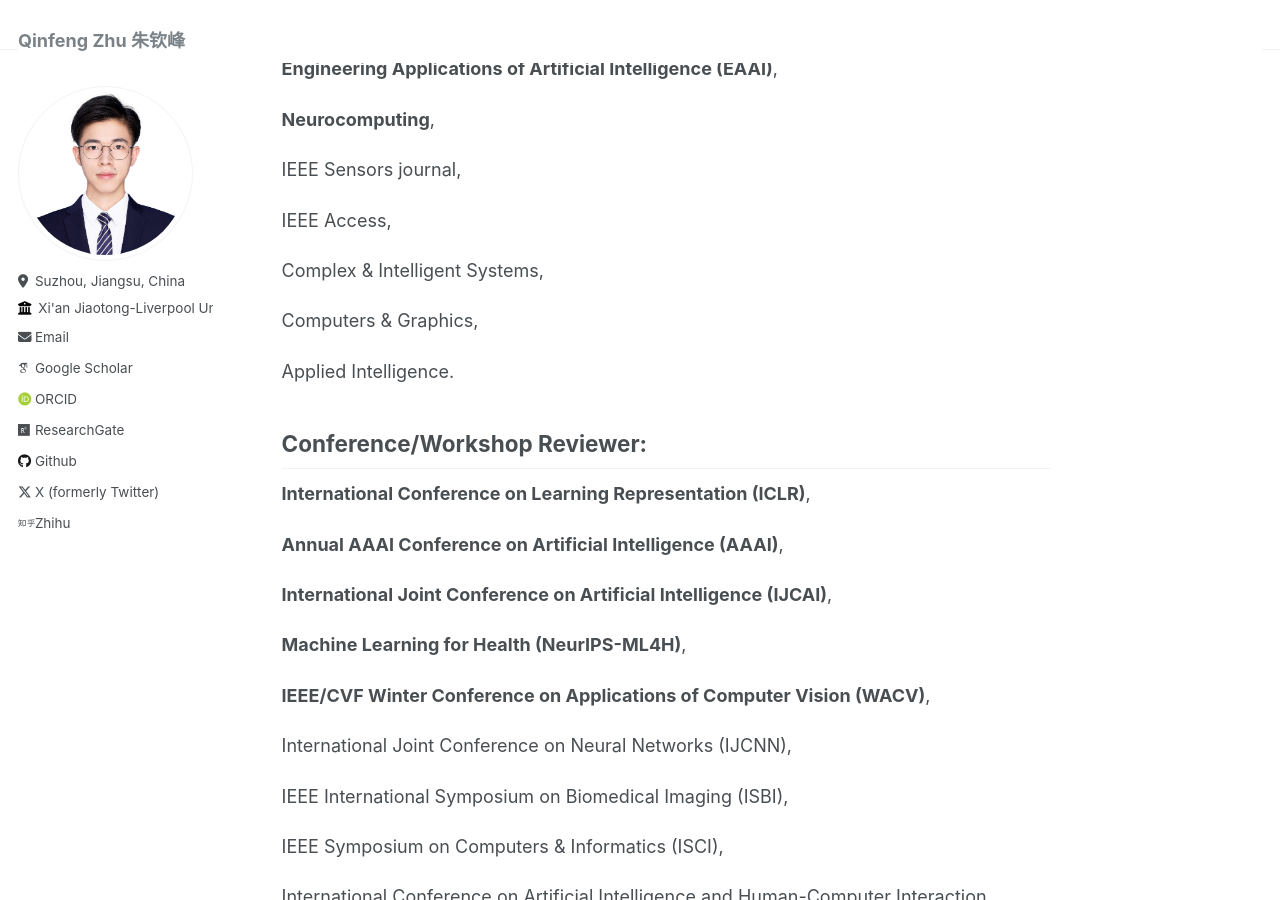
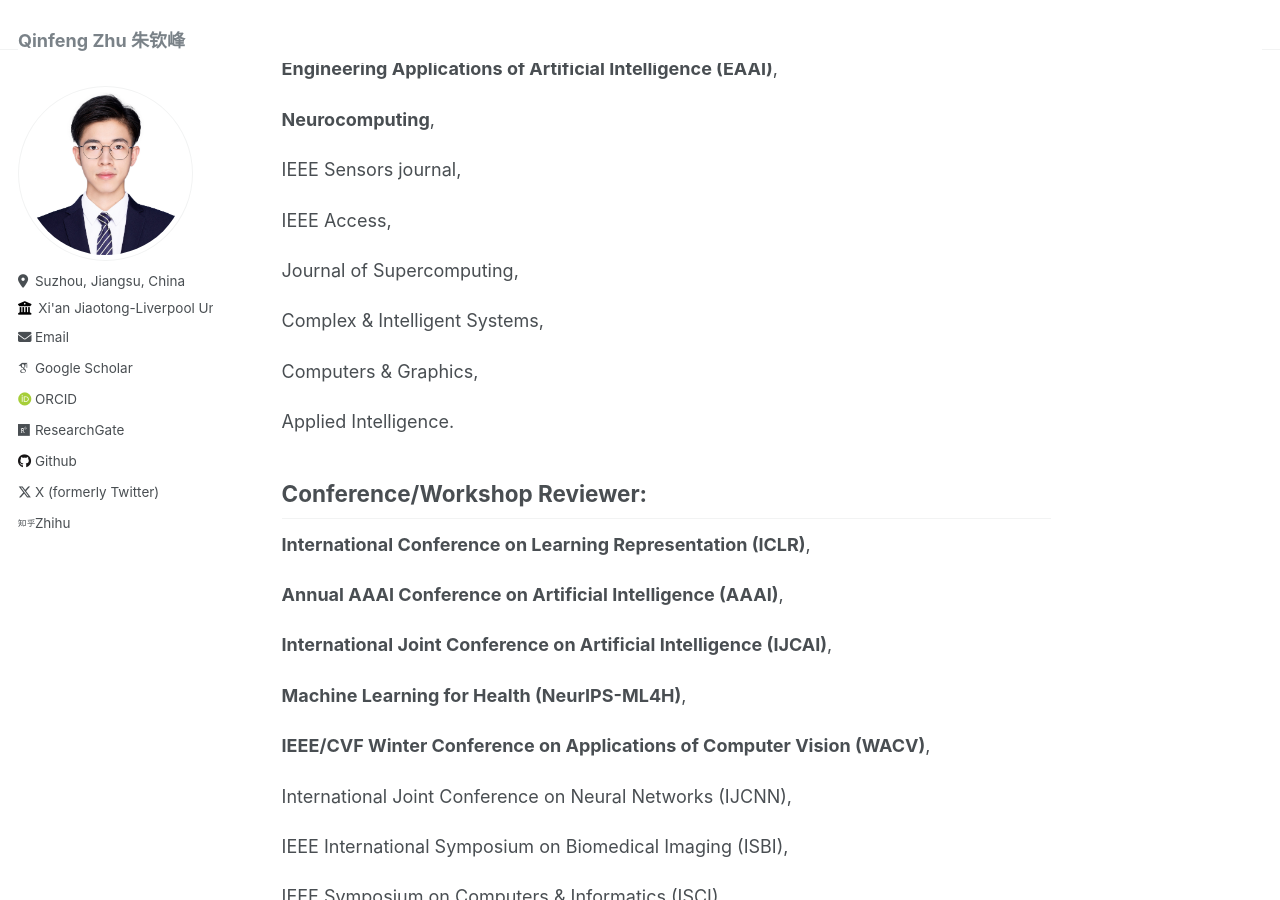
Before and after one commit to zhuqinfeng1999/zhuqinfeng1999.github.io, a Jekyll site: the page built from _pages/about.md, in a window 1280 px wide and 900 px high, scrolled down 2435 px. Built offline with Jekyll 4.4.1, drawn with Linux system fonts in a browser that asks for light colours; some web fonts are replaced.

Commit message:
Update about.md

```diff
--- a/_pages/about.md
+++ b/_pages/about.md
@@ -203,6 +203,8 @@ IEEE Sensors journal,
 
 IEEE Access,
 
+Journal of Supercomputing,
+
 Complex & Intelligent Systems,
 
 Computers & Graphics,
```
